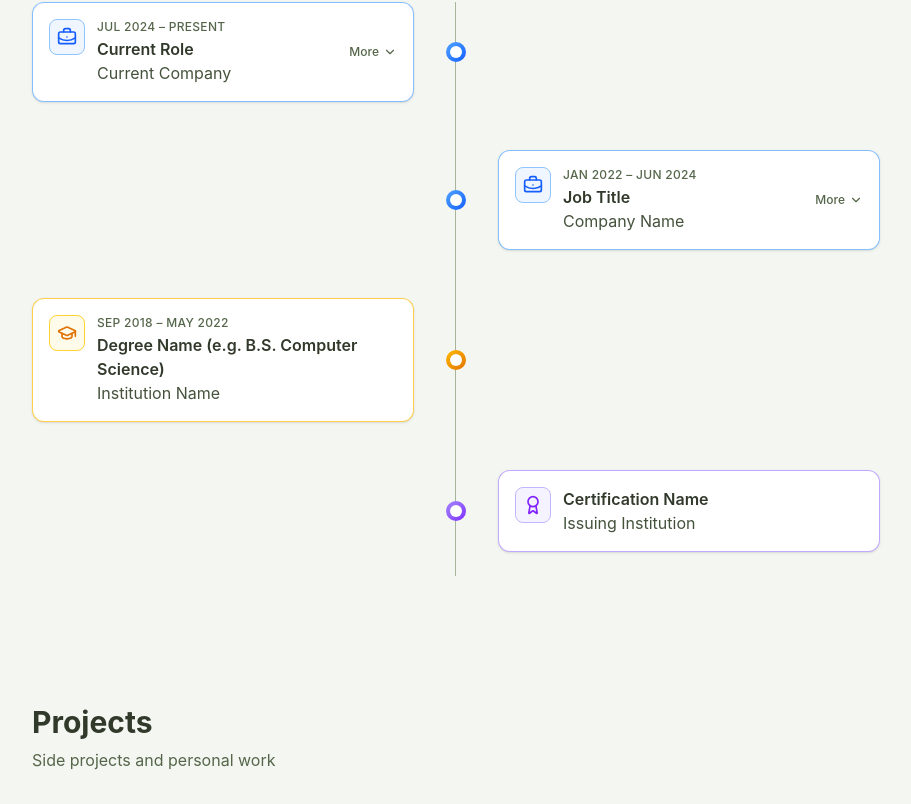
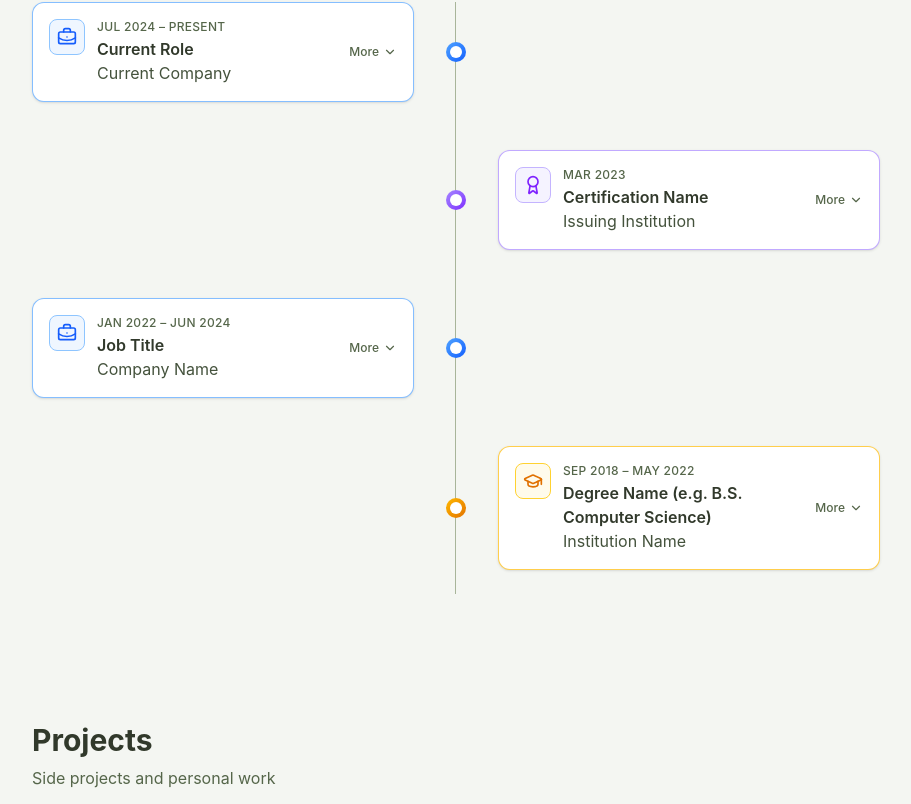
Before and after one commit to VivekP97/portfolio-website, a React (Vite) app: page / in a window 1280 px wide. Shown: the part 976-1780 px from the top of the page, without its empty margins (184-1095 px from the left). Built offline with nearby package versions, Linux system fonts and the light colour scheme.

Commit message:
include skill badges for all timeline items, shown in expanded view

```diff
--- a/resume-data/timeline.json
+++ b/resume-data/timeline.json
@@ -6,6 +6,7 @@
       "jobTitle": "Job Title",
       "startDate": "2022-01",
       "endDate": "2024-06",
+      "skills": ["Docker", "Kubernetes", "React"],
       "responsibilities": [
         "First responsibility. Replace with your actual bullet points.",
         "Second responsibility. Content is displayed verbatim."
@@ -17,6 +18,7 @@
       "jobTitle": "Current Role",
       "startDate": "2024-07",
       "endDate": null,
+      "skills": ["TypeScript", "React", "Tailwind CSS"],
       "responsibilities": [
         "Current role responsibility one.",
         "Current role responsibility two. Use null for endDate when still in role."
@@ -29,14 +31,18 @@
       "degree": "Degree Name (e.g. B.S. Computer Science)",
       "institution": "Institution Name",
       "startDate": "2018-09",
-      "endDate": "2022-05"
+      "endDate": "2022-05",
+      "skills": ["Python", "Java", "Data Structures", "Algorithms"]
     }
   ],
   "certifications": [
     {
       "id": "cert-1",
       "name": "Certification Name",
-      "institution": "Issuing Institution"
+      "institution": "Issuing Institution",
+      "startDate": "2023-03",
+      "endDate": "2023-03",
+      "skills": ["Cloud Architecture", "Security", "Networking"]
     }
   ]
 }
--- a/src/components/timeline/Timeline.tsx
+++ b/src/components/timeline/Timeline.tsx
@@ -15,6 +15,7 @@ function toEntries(): TimelineEntry[] {
       title: w.jobTitle,
       subtitle: w.company,
       responsibilities: w.responsibilities,
+      skills: w.skills,
     })
   }
   for (const e of timelineData.education) {
@@ -25,16 +26,18 @@ function toEntries(): TimelineEntry[] {
       endDate: e.endDate,
       title: e.degree,
       subtitle: e.institution,
+      skills: e.skills,
     })
   }
   for (const c of timelineData.certifications) {
     entries.push({
       type: 'certification',
       id: c.id,
-      startDate: '',
-      endDate: null,
+      startDate: c.startDate,
+      endDate: c.endDate,
       title: c.name,
       subtitle: c.institution,
+      skills: c.skills,
     })
   }
   return entries
@@ -104,6 +107,7 @@ export function Timeline() {
                         startDate={entry.startDate}
                         endDate={entry.endDate}
                         responsibilities={entry.responsibilities}
+                        skills={entry.skills}
                       />
                     </div>
                   ) : (
@@ -121,6 +125,7 @@ export function Timeline() {
                         startDate={entry.startDate}
                         endDate={entry.endDate}
                         responsibilities={entry.responsibilities}
+                        skills={entry.skills}
                       />
                     </div>
                   ) : (
--- a/src/components/timeline/TimelineItem.tsx
+++ b/src/components/timeline/TimelineItem.tsx
@@ -31,6 +31,7 @@ type TimelineItemProps = {
   startDate: string
   endDate: string | null
   responsibilities?: string[]
+  skills?: string[]
 }
 
 export function TimelineItem({
@@ -40,11 +41,14 @@ export function TimelineItem({
   startDate,
   endDate,
   responsibilities,
+  skills,
 }: TimelineItemProps) {
   const [expanded, setExpanded] = useState(false)
-  const hasDetails = responsibilities && responsibilities.length > 0
+  const hasResponsibilities = responsibilities && responsibilities.length > 0
+  const hasSkills = skills && skills.length > 0
+  const hasDetails = hasResponsibilities || hasSkills
   const styles = TIMELINE_TYPE_STYLES[type]
-  const showToggle = hasDetails && type === 'work'
+  const showToggle = hasDetails
 
   return (
     <div
@@ -108,11 +112,27 @@ export function TimelineItem({
           aria-hidden={!expanded}
         >
           <div className="min-h-0 overflow-hidden">
-            <ul className="mt-3 list-inside list-disc space-y-1 border-t border-sage-200 pt-3 text-sm text-sage-700 dark:border-sage-700 dark:text-sage-300">
-              {responsibilities!.map((item, i) => (
-                <li key={i}>{item}</li>
-              ))}
-            </ul>
+            <div className="mt-3 border-t border-sage-200 pt-3 dark:border-sage-700">
+              {hasSkills && (
+                <div className="mb-2 flex flex-wrap gap-2">
+                  {skills!.map((skill) => (
+                    <span
+                      key={skill}
+                      className="rounded-full border border-sage-300 bg-sage-50 px-2.5 py-0.5 text-xs font-medium text-sage-800 dark:border-sage-600 dark:bg-sage-900/60 dark:text-sage-100"
+                    >
+                      {skill}
+                    </span>
+                  ))}
+                </div>
+              )}
+              {hasResponsibilities && (
+                <ul className="list-inside list-disc space-y-1 text-sm text-sage-700 dark:text-sage-300">
+                  {responsibilities!.map((item, i) => (
+                    <li key={i}>{item}</li>
+                  ))}
+                </ul>
+              )}
+            </div>
           </div>
         </div>
       )}
--- a/src/lib/dateUtils.ts
+++ b/src/lib/dateUtils.ts
@@ -11,6 +11,9 @@ export function formatMonthYear(dateStr: string): string {
  * Formats a timeline date range for display. Use null for endDate to show "Present".
  */
 export function formatDateRange(startDate: string, endDate: string | null): string {
+  if (endDate && startDate === endDate) {
+    return formatMonthYear(startDate)
+  }
   const start = formatMonthYear(startDate)
   const end = endDate ? formatMonthYear(endDate) : 'Present'
   return `${start} – ${end}`
--- a/src/types/timeline.ts
+++ b/src/types/timeline.ts
@@ -5,6 +5,7 @@ export interface WorkExperience {
   startDate: string
   endDate: string | null
   responsibilities: string[]
+  skills?: string[]
 }
 
 export interface Education {
@@ -13,12 +14,16 @@ export interface Education {
   institution: string
   startDate: string
   endDate: string
+  skills?: string[]
 }
 
 export interface Certification {
   id: string
   name: string
   institution: string
+  startDate: string
+  endDate: string | null
+  skills?: string[]
 }
 
 export interface TimelineData {
@@ -37,4 +42,5 @@ export interface TimelineEntry {
   title: string
   subtitle: string
   responsibilities?: string[]
+  skills?: string[]
 }
```
Also changed, not shown: 2 other files (tests, documents, lock files or other folders).
